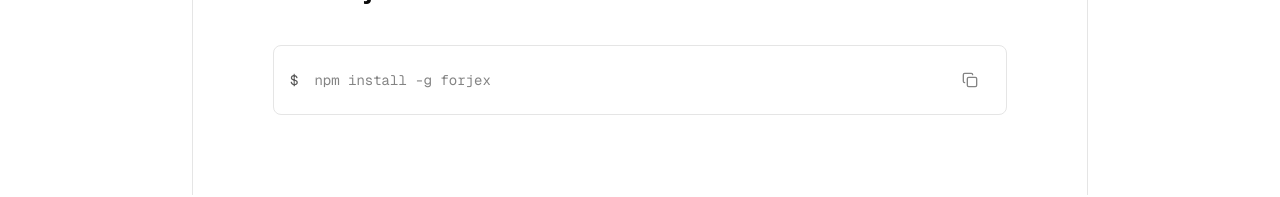
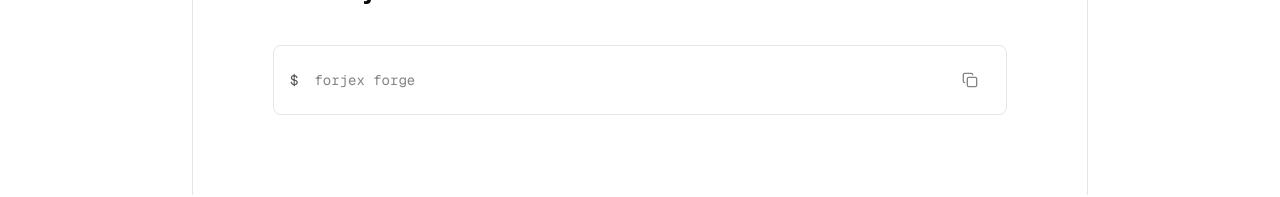
Before and after one commit to daviddozie/forjex-web, a Next.js app: page /guides in a window 1280 px wide. Shown: the part 632-829 px from the top of the page. Built offline with nearby package versions, Linux system fonts and the light colour scheme.

Commit message:
fix: update page

```diff
--- a/src/app/guides/page.tsx
+++ b/src/app/guides/page.tsx
@@ -94,9 +94,8 @@
                         <div className="rounded-md flex mt-10 justify-between items-center text-[#848484] border px-4 py-4 font-mono text-sm mx-auto">
                             <p className="text-[#848484]">
                                 <span className="text-[#585858] pr-4">$</span>
-                                npm install -g forjex
+                                forjex forge
                             </p>
-
                             <Tooltip>
                                 <TooltipTrigger asChild>
                                     <Button variant="link" onClick={handleCopy} className="p-0 hover:dark:bg-[#535353] hover:bg-gray-200">
```
